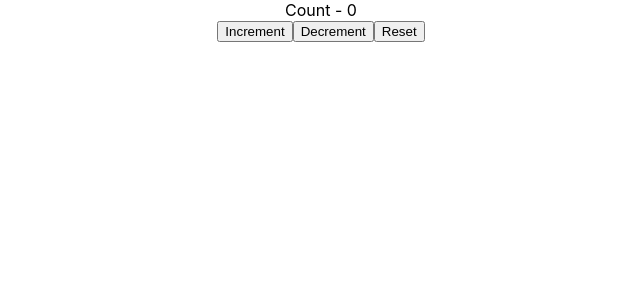
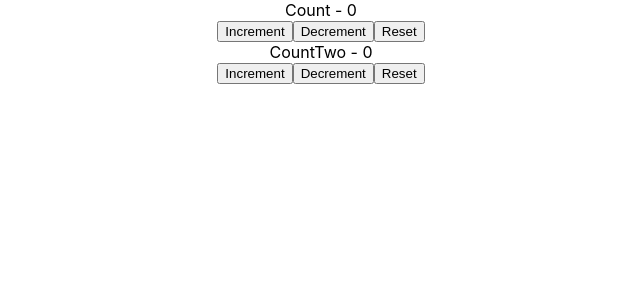
Before and after one commit to sivasaraa/reducer-hook, a React (Create React App) app: page / in a window 1280 px wide. Shown: the top 300 px of the page, without its empty margins (319-959 px from the left). Built offline with nearby package versions, Linux system fonts and the light colour scheme.

Commit message:
multiReducer

```diff
--- a/src/Component/CounterThree.js
+++ b/src/Component/CounterThree.js
@@ -16,12 +16,18 @@
 
 function CounterThree(){
     const [count, dispatch] = useReducer(reducer, initialState)
+    const [countTwo, dispatchTwo] = useReducer(reducer, initialState)
     return (
         <div>
             <div>Count - {count}</div>
             <button onClick={() => dispatch('increment')}>Increment</button>
             <button onClick={() => dispatch('decrement')}>Decrement</button>
             <button onClick={() => dispatch('reset')}>Reset</button>
+
+            <div>CountTwo - {countTwo}</div>
+            <button onClick={() => dispatchTwo('increment')}>Increment</button>
+            <button onClick={() => dispatchTwo('decrement')}>Decrement</button>
+            <button onClick={() => dispatchTwo('reset')}>Reset</button>
         </div>
     )
 }
```
